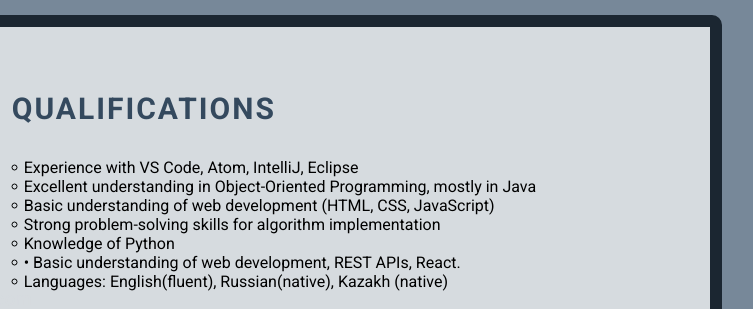
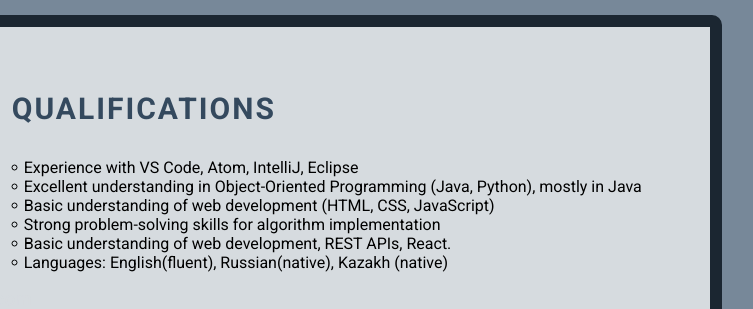
Before and after one commit to dizmar/Resume, a plain HTML site: page index.html in a window 1280 px wide. Shown: the top 309 px of the page, 430-1183 px from the left. Drawn offline with Linux system fonts and the light colour scheme.

Commit message:
Update index.html

```diff
--- a/index.html
+++ b/index.html
@@ -62,11 +62,10 @@
                         <div class ="label-desc">
                             <p class="qual-desc"><ul style="list-style-type:circle">
                                 <li><span>Experience with VS Code, Atom, IntelliJ, Eclipse</span></li>
-                                <li><span>Excellent understanding in Object-Oriented Programming, mostly in Java</span></li>
+                                <li><span>Excellent understanding in Object-Oriented Programming (Java, Python), mostly in Java</span></li>
                                 <li><span>Basic understanding of web development (HTML, CSS, JavaScript)</span></li>
                                 <li><span>Strong problem-solving skills for algorithm implementation</span></li>
-                                <li><span>Knowledge of Python</span></li>
-                                <li><span>•	Basic understanding of web development, REST APIs, React.</span></li>
+                                <li><span>Basic understanding of web development, REST APIs, React.</span></li>
                                 <li><span>Languages: English(fluent), Russian(native), Kazakh (native)</span></li>
                               </ul>
                             </p>
```
